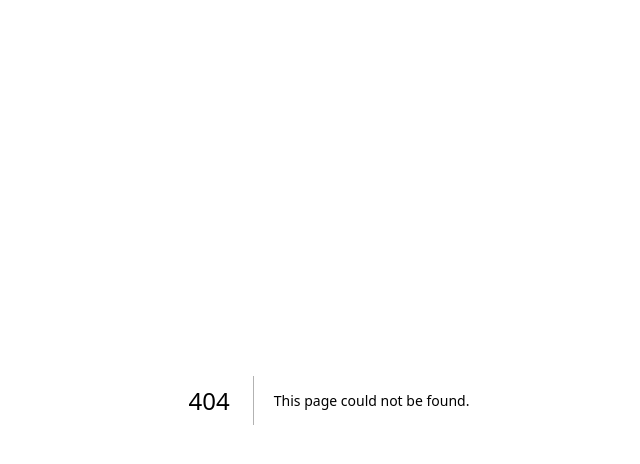
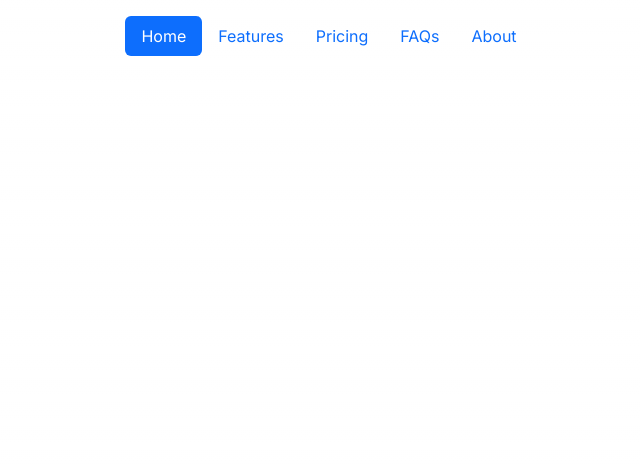
Before and after one commit to boxxxer908/next, a Next.js app: page /pages/tester/bootstrap/header/1 in a window 1280 px wide. Before the commit this address had no page. Shown: the top 464 px of the page, without its empty margins (311-951 px from the left). Built offline with nearby package versions, Linux system fonts and the light colour scheme.

Commit message:
Header my 1 Commit

```diff
--- /dev/null
+++ b/app/pages/tester/bootstrap/header/1/page.jsx
@@ -0,0 +1,41 @@
+import React from "react"
+// add bootstrap css
+import "bootstrap/dist/css/bootstrap.css"
+
+export default function Btn() {
+  return (
+    <>
+      <div className="container">
+        <header className="d-flex justify-content-center py-3">
+          <ul className="nav nav-pills">
+            <li className="nav-item">
+              <a href="#" className="nav-link active" aria-current="page">
+                Home
+              </a>
+            </li>
+            <li className="nav-item">
+              <a href="#" className="nav-link">
+                Features
+              </a>
+            </li>
+            <li className="nav-item">
+              <a href="#" className="nav-link">
+                Pricing
+              </a>
+            </li>
+            <li className="nav-item">
+              <a href="#" className="nav-link">
+                FAQs
+              </a>
+            </li>
+            <li className="nav-item">
+              <a href="#" className="nav-link">
+                About
+              </a>
+            </li>
+          </ul>
+        </header>
+      </div>
+    </>
+  )
+}
```
